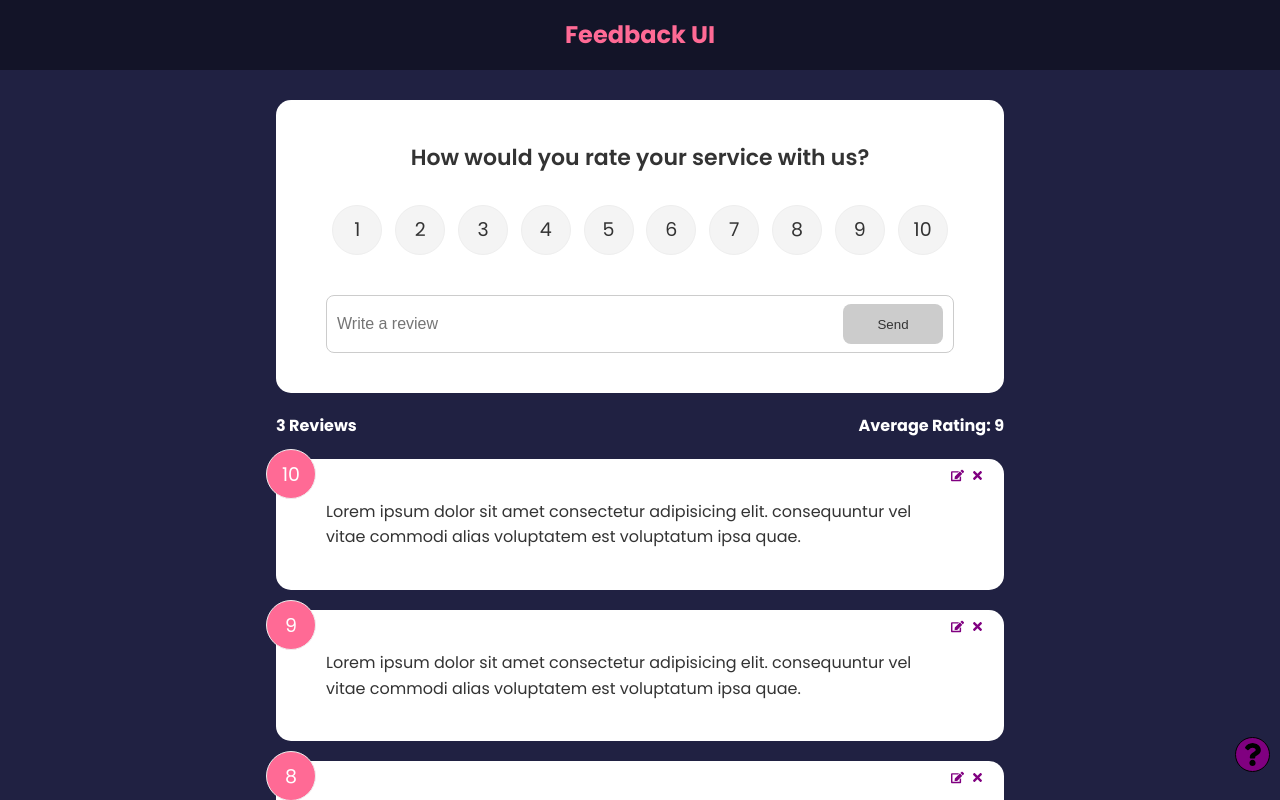
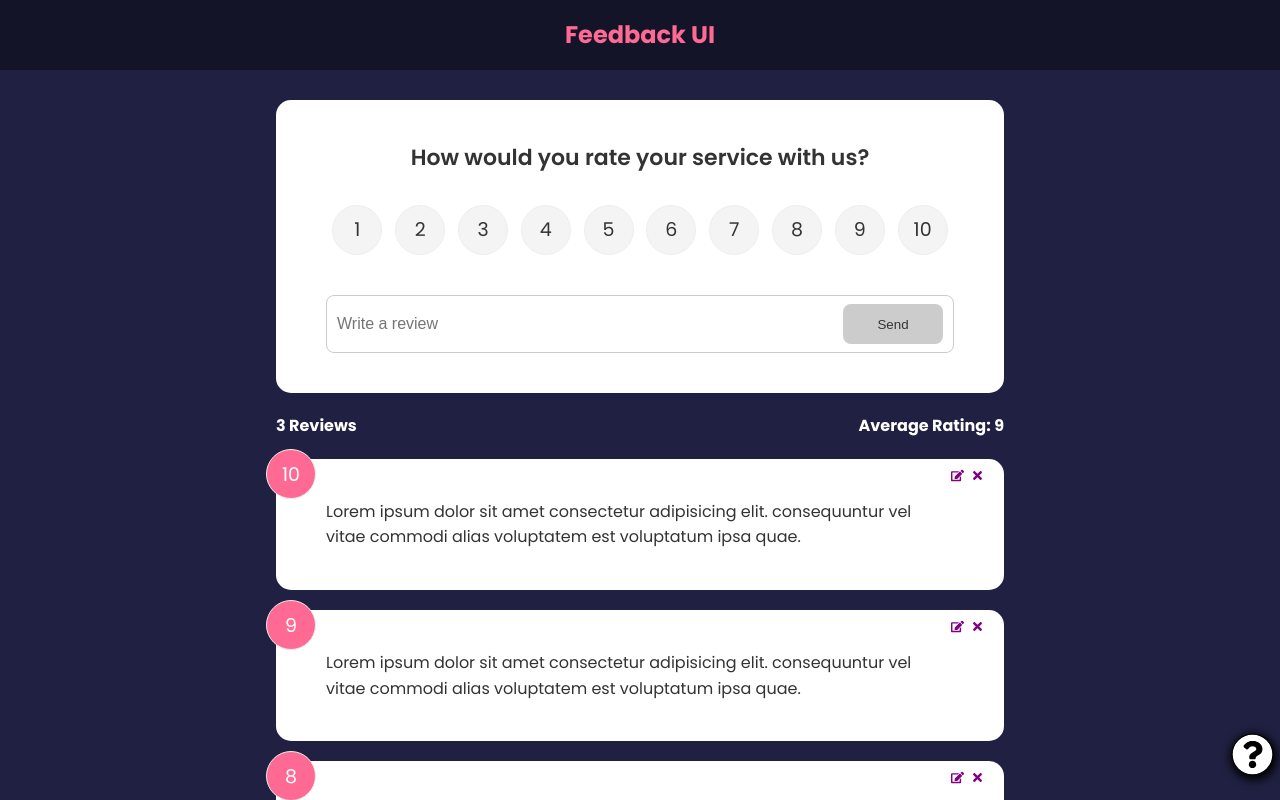
Before and after one commit to techstackmedia/react-front-to-back, a React (Create React App) app: page / in a window 1280 px wide. In both pictures the pointer is over the picture 1252 px from the left and 754 px from the top of the page. Shown: the top 800 px of the page. Built offline with nearby package versions, Linux system fonts and the light colour scheme.

Commit message:
change about icon hover effect
Co-authored-by: Bello Osagie <osagienoah04@gmail.com>

```diff
--- a/src/index.css
+++ b/src/index.css
@@ -209,10 +209,12 @@ input:focus {
   overflow: hidden;
   padding: 5px;
   border: 1px solid #000;
+  transition: 0.3s ease
 }
 
 .about-link img:hover {
-  background-color: purple;
+  transform: scale(1.2);
+  box-shadow: 1px 2px 8px 2px #000;
 }
 
 .about h1 {
--- a/src/pages/Blog.jsx
+++ b/src/pages/Blog.jsx
@@ -6,7 +6,7 @@ const Blog = () => {
   if (status === 500) {
     return <Navigate to='/notfound' />;
   } else {
-    return <div className='container'>Hello World!</div>;
+    return <div className='container'>This is a blog page</div>;
   }
 };
 
```
